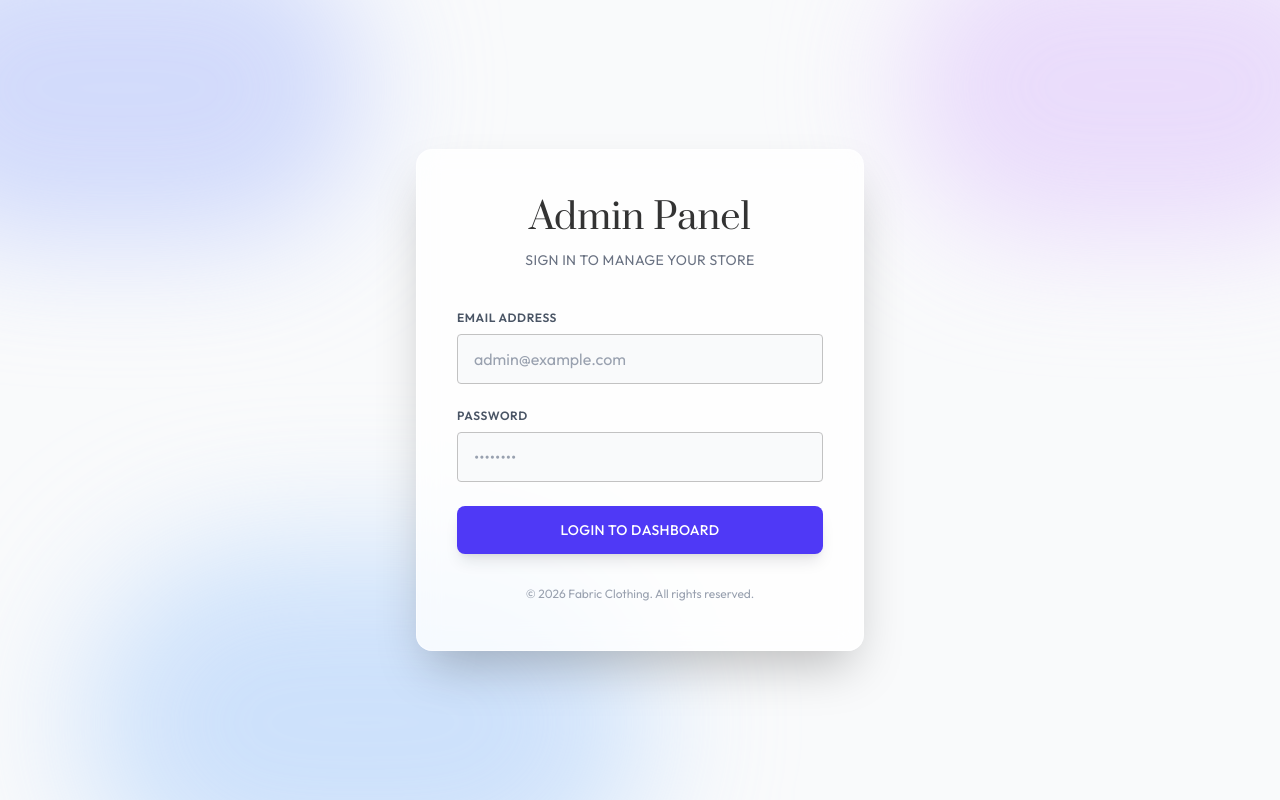
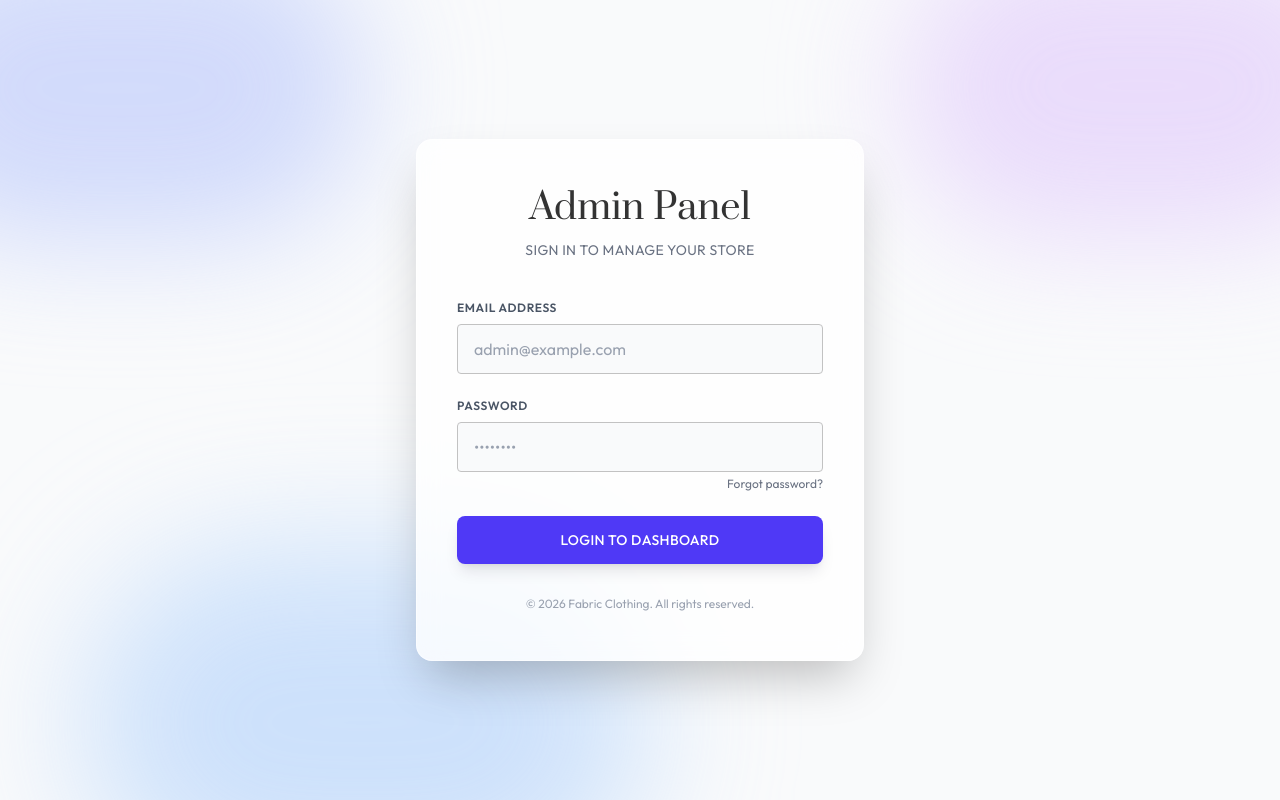
Before and after one commit to Vraj-01-02/Ecommerce, a React (Vite) app in the folder admin/: page /login in a window 1280 px wide. Built offline with nearby package versions, Linux system fonts and the light colour scheme; no server answers.

Commit message:
update login page of admin

```diff
--- a/admin/src/components/Login.jsx
+++ b/admin/src/components/Login.jsx
@@ -1,5 +1,6 @@
 import React, { useState } from "react";
 import { toast } from "react-toastify";
+import { Link } from "react-router-dom";
 import api from "../utils/api";
 
 const Login = ({ setToken }) => {
@@ -85,6 +86,14 @@ const Login = ({ setToken }) => {
               placeholder="••••••••"
               required
             />
+            <div className="flex justify-end mt-1">
+              <Link
+                to="/admin/forgot-password"
+                className="text-xs text-gray-500 hover:text-indigo-600 hover:underline transition-colors duration-200"
+              >
+                Forgot password?
+              </Link>
+            </div>
           </div>
 
           <button
```
